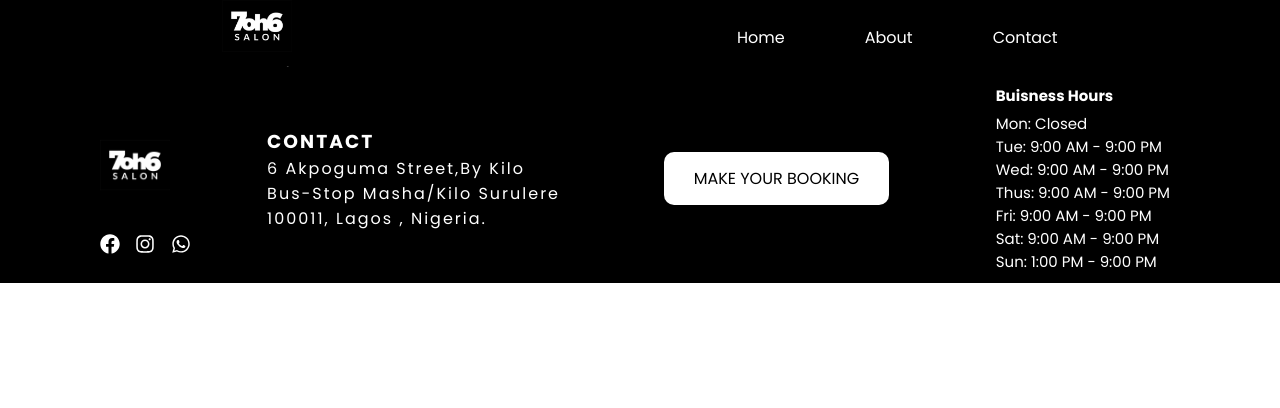
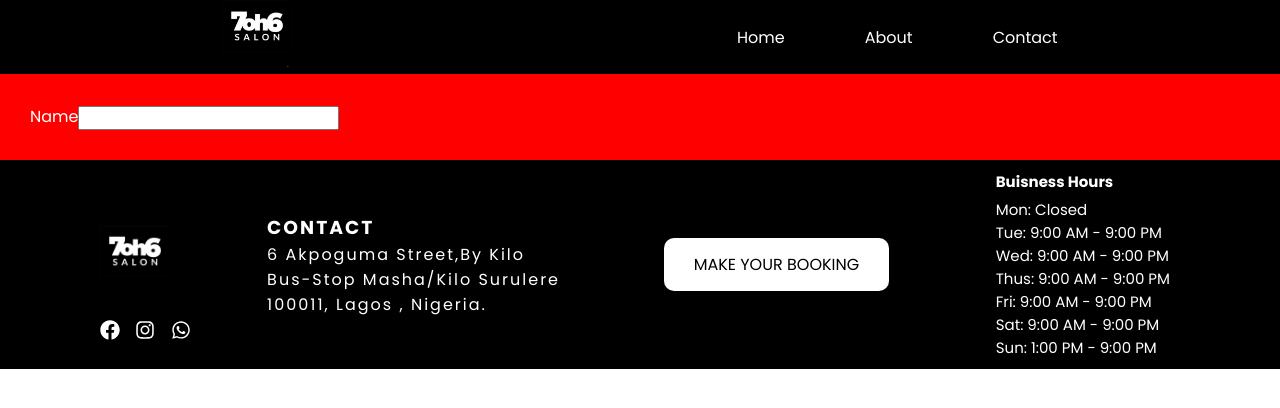
Before and after one commit to uyiplay44/Alex-shop-app, a React (Create React App) app: page /contact in a window 1280 px wide. Shown: the top 408 px of the page. Built offline with nearby package versions, Linux system fonts and the light colour scheme; the HTML template or start-up script is replaced by a standard one.

Commit message:
continue

```diff
--- a/package.json
+++ b/package.json
@@ -6,12 +6,15 @@
     "@testing-library/jest-dom": "^5.17.0",
     "@testing-library/react": "^13.4.0",
     "@testing-library/user-event": "^13.5.0",
+    "primereact": "^9.6.1",
     "react": "^18.2.0",
+    "react-date-range": "^1.4.0",
     "react-dom": "^18.2.0",
     "react-icons": "^4.10.1",
     "react-router-dom": "^6.14.2",
     "react-scripts": "5.0.1",
     "react-scroll": "^1.8.9",
+    "react-toastify": "^9.1.3",
     "web-vitals": "^2.1.4"
   },
   "scripts": {
--- a/src/Components/Contact/Contact.css
+++ b/src/Components/Contact/Contact.css
@@ -1,4 +1,4 @@
-.map{
+.ContactMain{
   width: 100%;
   height: 100%;
   padding: 30px;
--- a/src/Components/Contact/Contact.jsx
+++ b/src/Components/Contact/Contact.jsx
@@ -6,7 +6,8 @@ export const Contact = () => {
     <div className='ContactMain'>
       <div className='ContactContainer'>
         <form>
-
+          <label htmlFor=""> Name</label>
+          <input type="text" />
         </form>
       </div>
     </div>
```
Also changed, not shown: 1 other file (tests, documents, lock files or other folders).
